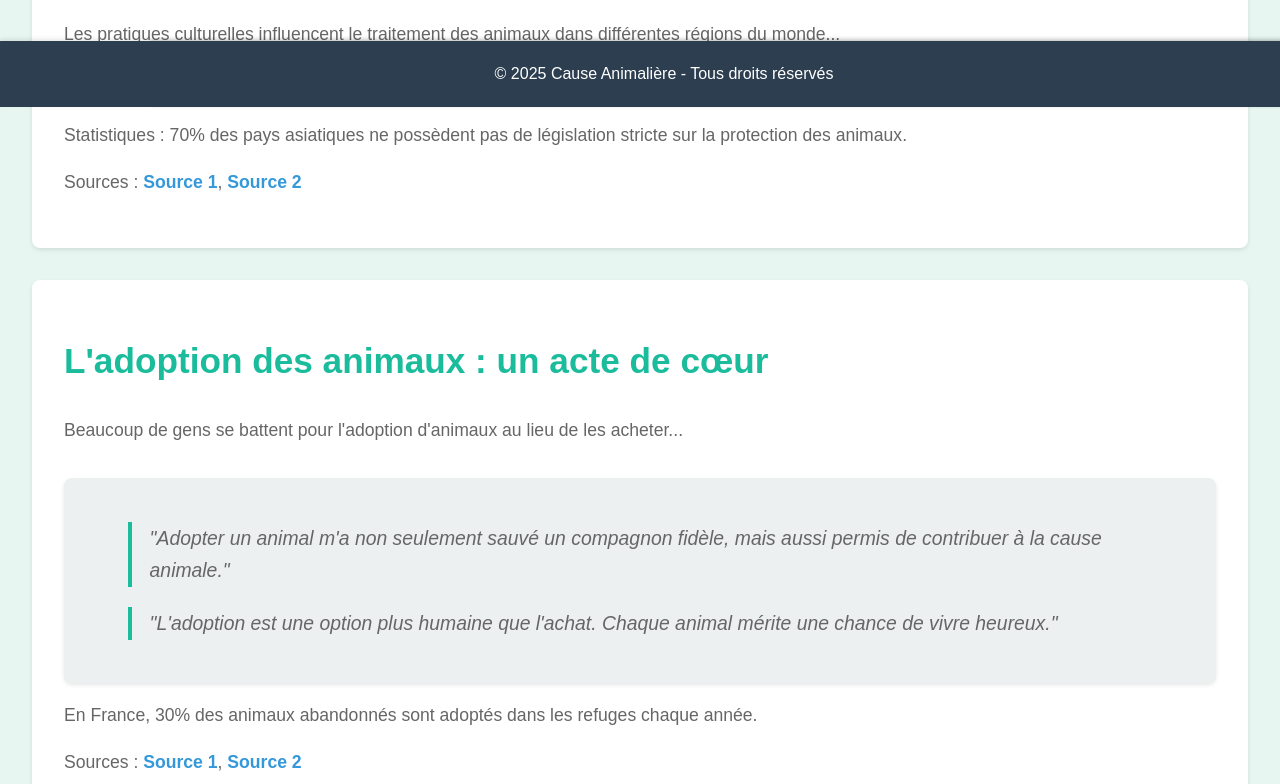
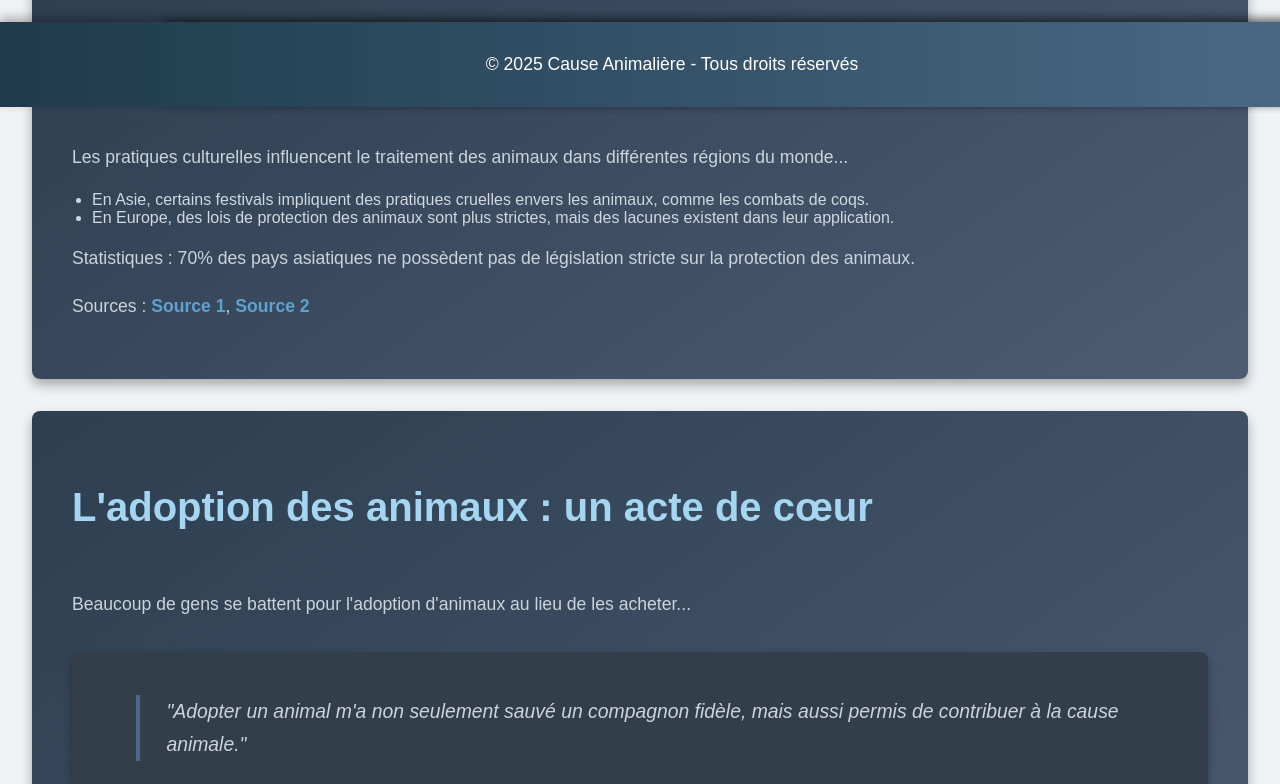
Before and after one commit to cause-animale/cause-animale.github.io, a plain HTML site: page index.html in a window 1280 px wide. Shown: the part 693-1477 px from the top of the page. Drawn offline with Linux system fonts and the light colour scheme.

Commit message:
Update style.css
test1

```diff
--- a/style.css
+++ b/style.css
@@ -3,16 +3,16 @@ body {
     font-family: 'Arial', sans-serif;
     margin: 0;
     padding: 0;
-    background-color: #f4f4f4; /* Fond clair pour contraster avec les autres couleurs */
-    color: #333; /* Texte par défaut */
+    background-color: #f4f4f4; /* Fond général clair pour contraster avec les autres éléments */
+    color: #eee; /* Texte clair pour contraster avec les sections sombres */
 }
 
 header {
-    background-color: #2c3e50; /* Noir léger */
-    color: #fff;
+    background: linear-gradient(to right, #1f3a4c, #4c6a85); /* Dégradé bleu foncé vers bleu glacial */
+    color: white;
     text-align: center;
-    padding: 2em 0;
-    box-shadow: 0 4px 6px rgba(0, 0, 0, 0.1); /* Ombre légère pour le header */
+    padding: 3em 0;
+    box-shadow: 0 4px 10px rgba(0, 0, 0, 0.3); /* Ombre plus marquée */
 }
 
 header h1 {
@@ -23,99 +23,102 @@ header h1 {
 
 header p {
     font-size: 1.2em;
+    margin-top: 1em;
+    opacity: 0.8; /* Légèrement transparent pour un effet plus doux */
 }
 
 /* Mise en page principale */
 main {
     padding: 3em 2em;
-    background-color: #e8f6f1; /* Fond vert clair */
+    background-color: #f0f2f5; /* Fond très clair pour les sections principales */
 }
 
 section {
-    background-color: white;
+    background: linear-gradient(145deg, #2d3e50, #4c5c73); /* Dégradé métallisé gris bleu */
     margin-bottom: 2em;
-    padding: 2em;
+    padding: 2.5em;
     border-radius: 8px;
-    box-shadow: 0 2px 4px rgba(0, 0, 0, 0.1); /* Ombre légère */
+    box-shadow: 0 6px 12px rgba(0, 0, 0, 0.3); /* Ombre marquée pour une séparation claire */
     transition: transform 0.3s ease-in-out;
 }
 
 section:hover {
-    transform: translateY(-5px); /* Effet de survol sur les sections */
+    transform: translateY(-5px); /* Effet de survol */
 }
 
 section h2 {
-    color: #1abc9c; /* Vert menthe clair */
-    font-size: 2.2em;
-    font-weight: 600;
-    margin-bottom: 1em;
+    color: #a4d6f1; /* Bleu clair légèrement glacé */
+    font-size: 2.5em;
+    font-weight: 700;
+    margin-bottom: 1.5em;
 }
 
 section p {
     font-size: 1.1em;
     line-height: 1.7;
-    color: #666;
+    color: #cbd4db; /* Gris clair pour le texte afin de bien contraster avec les sections sombres */
 }
 
 ul {
     list-style-type: disc;
     padding-left: 20px;
-    color: #555;
+    color: #d1d8e0; /* Gris clair */
 }
 
 a {
-    color: #3498db; /* Bleu glacial */
+    color: #61a1d0; /* Bleu glacial plus intense */
     text-decoration: none;
     font-weight: bold;
+    transition: color 0.3s ease;
 }
 
 a:hover {
-    text-decoration: underline;
+    color: #ff4c5b; /* Rouge clair au survol, ajoutant un contraste dynamique */
 }
 
 /* Témoignages */
 .testimonials {
     margin-top: 2em;
-    background-color: #ecf0f1; /* Fond légèrement gris */
+    background-color: #323f4b; /* Gris métallique foncé */
     padding: 1.5em;
     border-radius: 8px;
-    box-shadow: 0 2px 4px rgba(0, 0, 0, 0.1);
+    box-shadow: 0 4px 8px rgba(0, 0, 0, 0.3);
 }
 
 .testimonials blockquote {
     font-style: italic;
-    margin-bottom: 1em;
+    margin-bottom: 1.5em;
     font-size: 1.1em;
-    color: #444;
-    border-left: 4px solid #1abc9c; /* Bordure verte sur le côté pour les citations */
-    padding-left: 1em;
+    color: #f0f4f8; /* Gris très clair pour les citations */
+    border-left: 4px solid #4c6a85; /* Ligne bleue glacée à gauche des citations */
+    padding-left: 1.5em;
 }
 
 .testimonials footer {
     font-size: 0.9em;
-    color: #777;
+    color: #bbb;
 }
 
 /* Pied de page */
 footer {
-    background-color: #2c3e50; /* Fond noir pour le pied de page */
-    color: #fff;
+    background: linear-gradient(to right, #1f3a4c, #4c6a85); /* Même dégradé que le header */
+    color: white;
     text-align: center;
-    padding: 1.5em;
+    padding: 2em;
     position: fixed;
     width: 100%;
     bottom: 0;
-    box-shadow: 0 -2px 4px rgba(0, 0, 0, 0.1);
+    box-shadow: 0 -4px 10px rgba(0, 0, 0, 0.3);
 }
 
 footer p {
     margin: 0;
-    font-size: 1em;
+    font-size: 1.1em;
 }
 
 /* Effet de survol sur les liens */
 a:hover {
-    color: #1abc9c; /* Changement de couleur de lien au survol */
+    color: #ff4c5b; /* Change le lien au survol pour le rendre plus dynamique */
 }
 
 /* Amélioration responsive */
@@ -125,7 +128,7 @@ a:hover {
     }
 
     section h2 {
-        font-size: 1.8em;
+        font-size: 2em;
     }
 
     section p {
```
